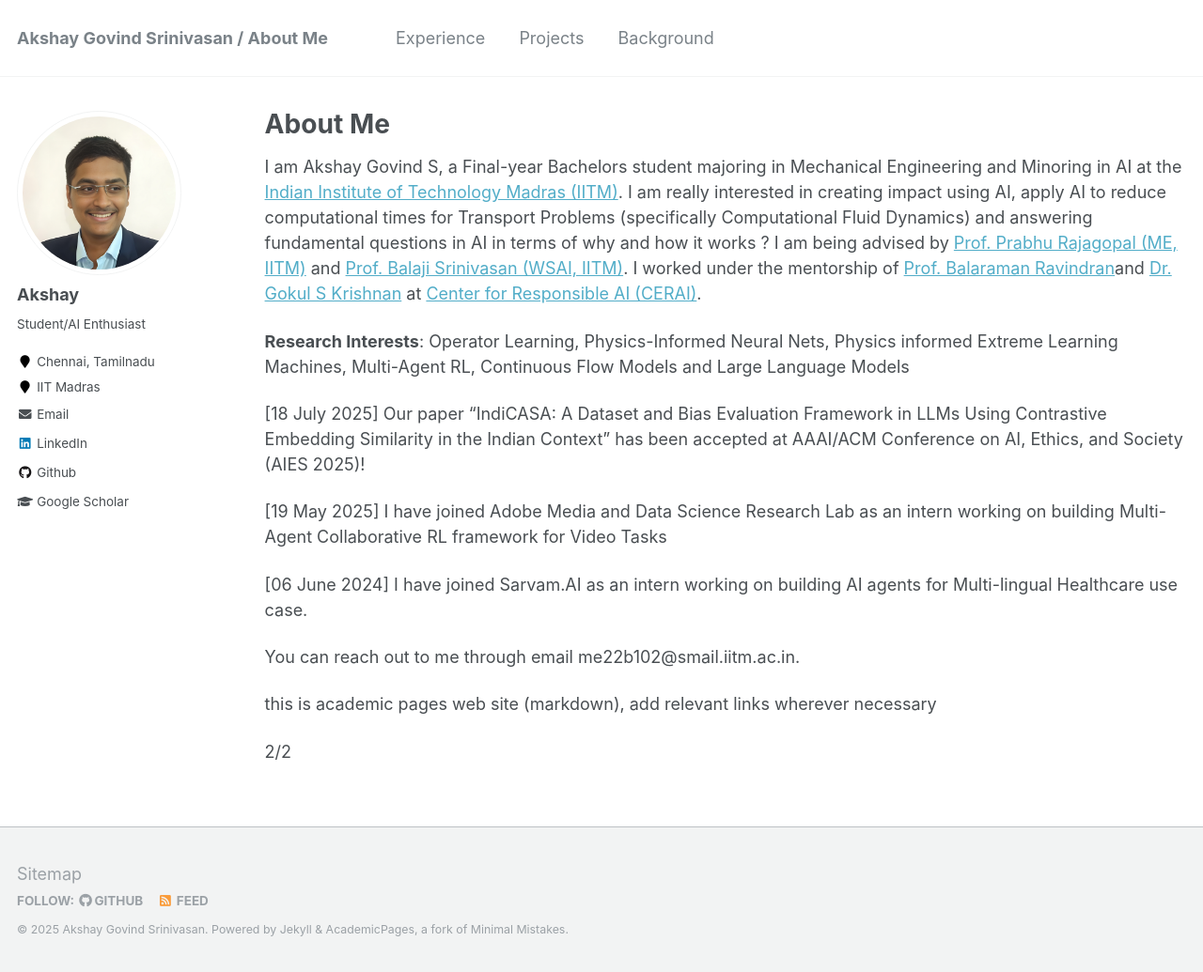
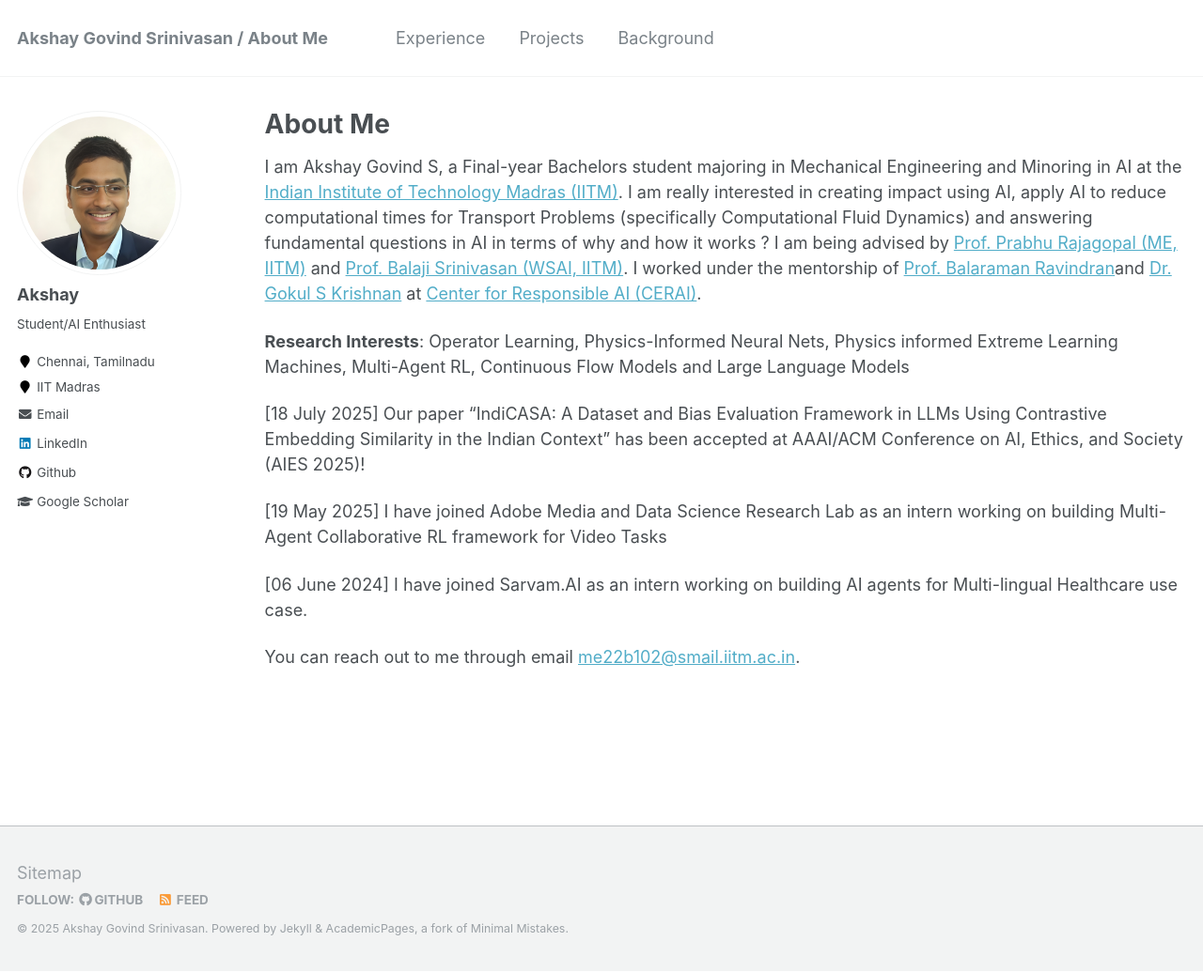
Before and after one commit to TensorTeen/tensorteen.github.io, a Jekyll site: the page built from _pages/about.md, in a window 1280 px wide and 1035 px high. Shown: the whole window at 94% size. Built offline with Jekyll 4.4.1, drawn with Linux system fonts in a browser that asks for light colours.

Commit message:
Update about.md

```diff
--- a/_pages/about.md
+++ b/_pages/about.md
@@ -21,10 +21,4 @@ Engineering and Minoring in AI at the [Indian Institute of Technology Madras (II
 
 [06 June 2024] I have joined Sarvam.AI as an intern working on building AI agents for Multi-lingual Healthcare use case.
 
-You can reach out to me through email me22b102@smail.iitm.ac.in.
-
-this is academic pages web site (markdown), add relevant links wherever necessary
-
-
-
-2/2
+You can reach out to me through email [me22b102@smail.iitm.ac.in](mailto:me22b102@smail.iitm.ac.in?subject=%5BAcademic%20Website%5D).
```
